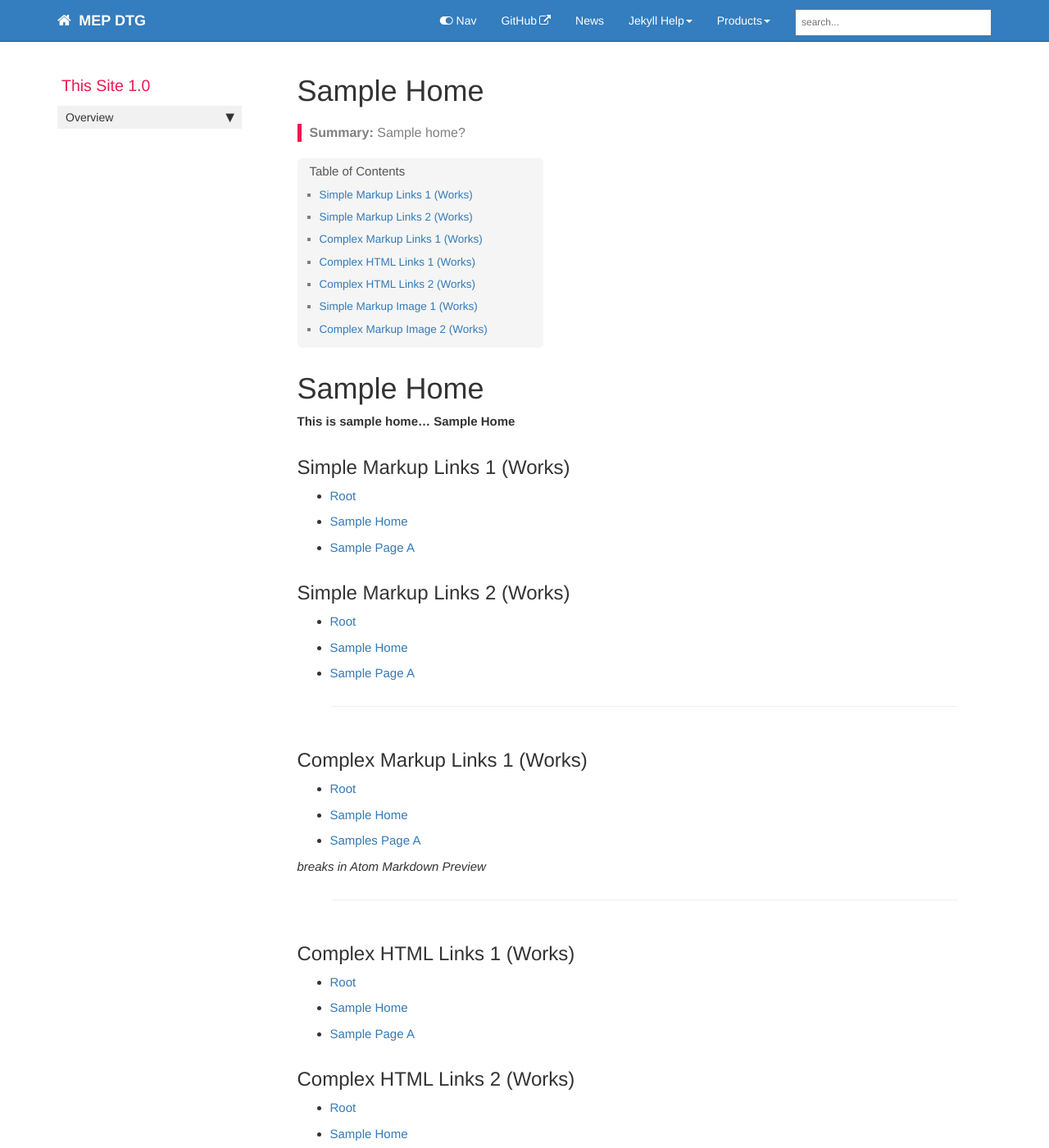
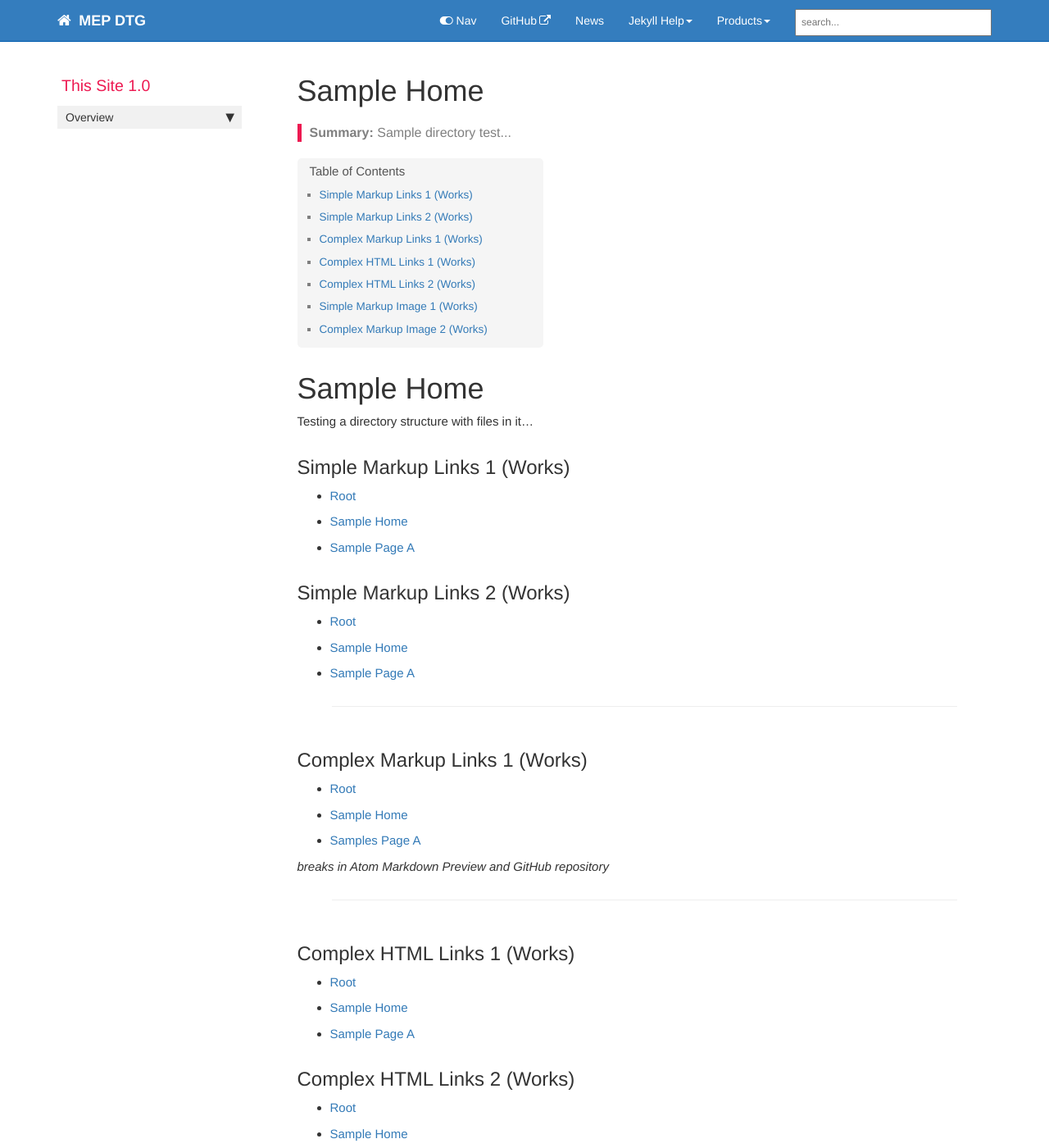
Before and after one commit to raster/nom, a Jekyll site: the page built from samples/index.md, in a window 1280 px wide and 1400 px high. Shown: the whole window at 82% size. Built offline with Jekyll 4.4.1, drawn with Linux system fonts in a browser that asks for light colours; comment, search, counter and statistics services are not loaded; some of the changed text lies outside the part shown.

Commit message:
Update index.md

```diff
--- a/samples/index.md
+++ b/samples/index.md
@@ -4,12 +4,12 @@ keywords: sample
 tags: [sample]
 sidebar: mydoc_sidebar
 permalink: /samples/index.html
-summary: Sample home?
+summary: Sample directory test...
 ---
 
 # Sample Home
 
-__This is sample home... Sample Home__
+Testing a directory structure with files in it...
 
 
 ## Simple Markup Links 1 (Works)
@@ -32,7 +32,7 @@ __This is sample home... Sample Home__
 * [Sample Home]({{ '/samples/index.html' | relative_url }})
 * [Samples Page A]({{ '/samples/page-a.html' | relative_url }})
 
-_breaks in Atom Markdown Preview_
+_breaks in Atom Markdown Preview and GitHub repository_
 
 ---
 
@@ -67,7 +67,7 @@ In _config.yaml set **baseurl** to be blank
 
 ![]({{ 'images/nom.jpg' | relative_url }})
 
-_breaks in Atom Markdown Preview_
+_breaks in Atom Markdown Preview and GitHub repository_
 
 
 
```
